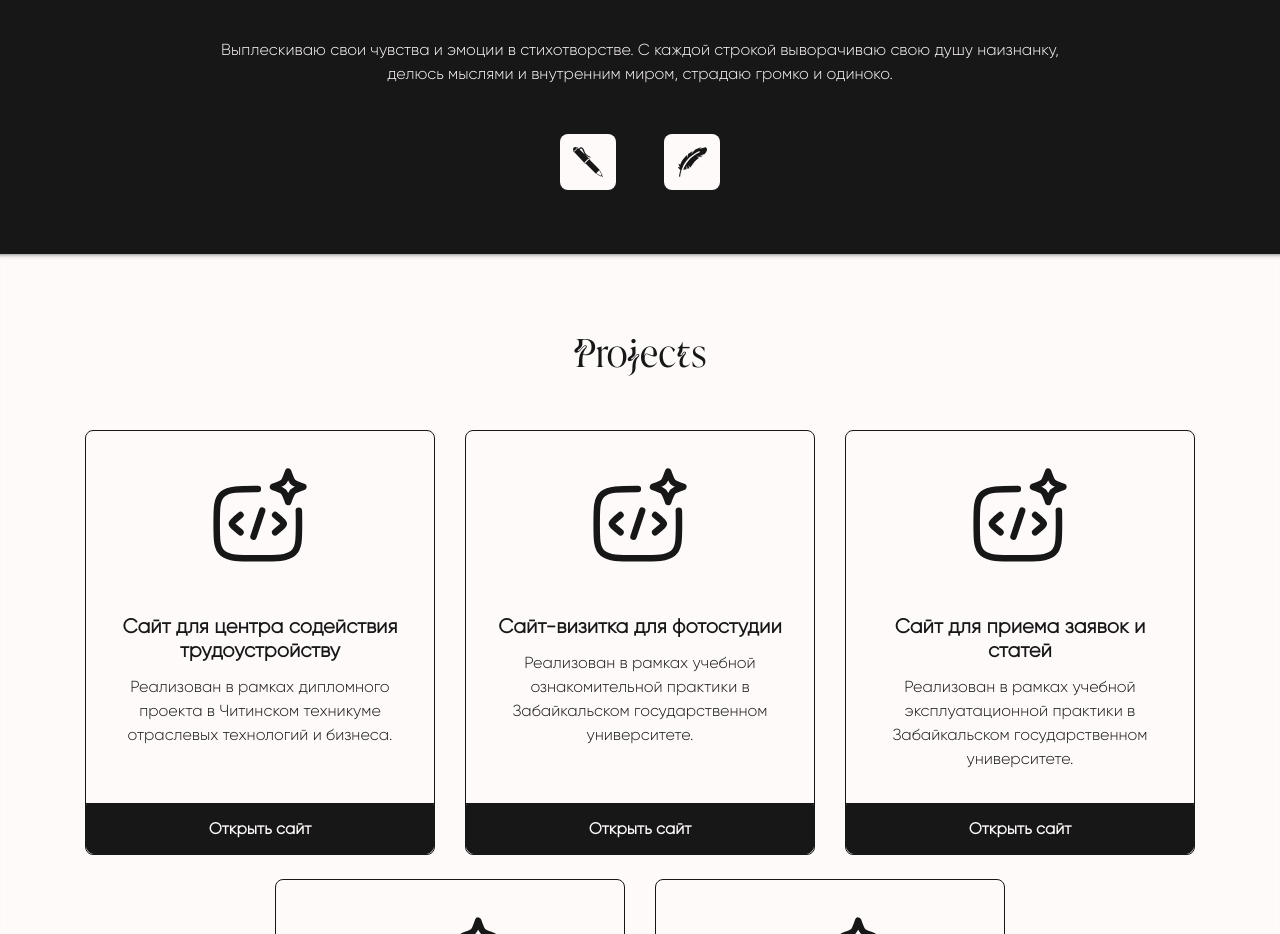
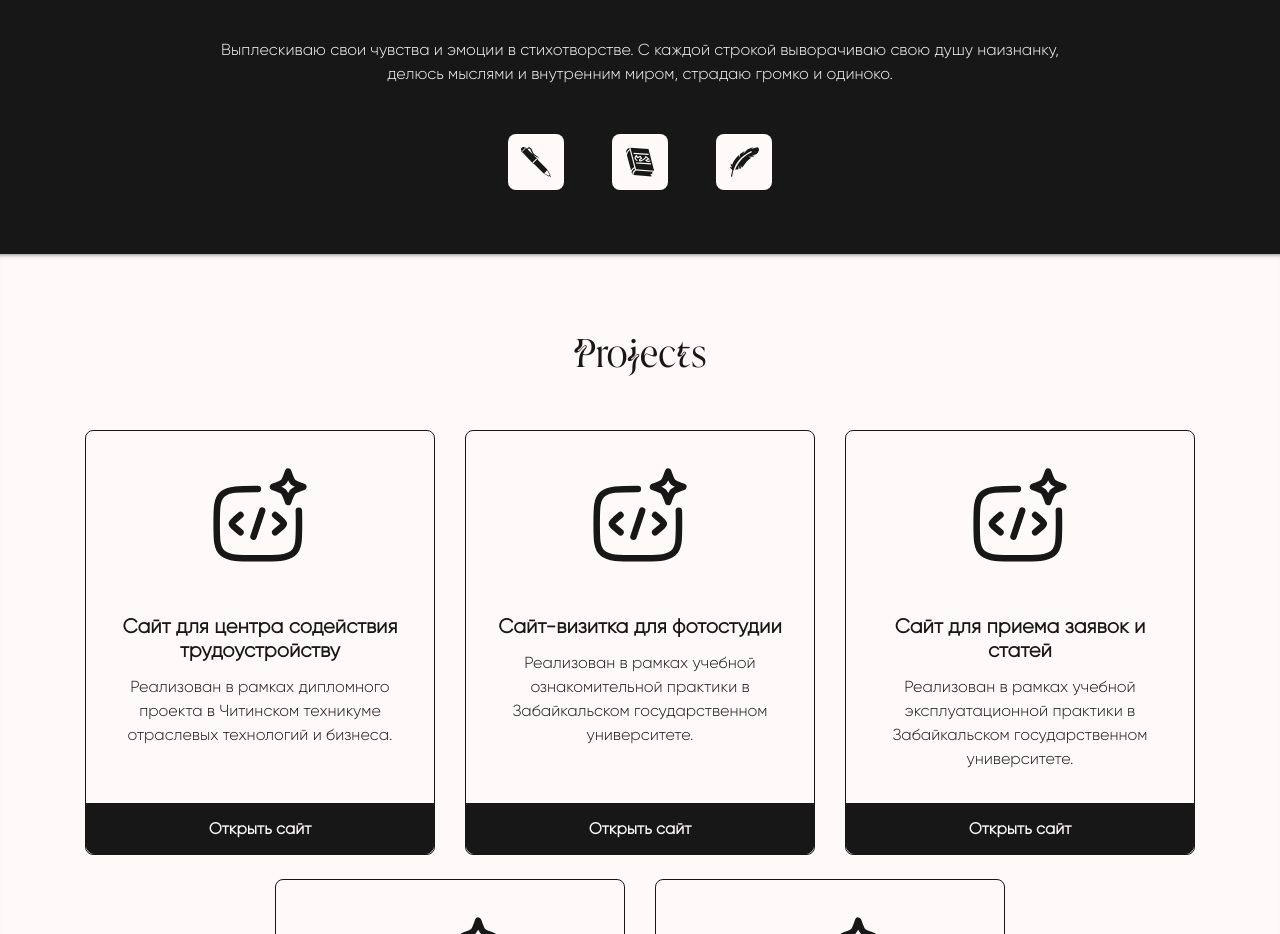
Before and after one commit to yongsatur/yongsatur.github.io, a plain HTML site: page index.html in a window 1280 px wide. Shown: the part 2120-3054 px from the top of the page. Drawn offline with Linux system fonts and the light colour scheme.

Commit message:
Обновление информации.

```diff
--- a/index.html
+++ b/index.html
@@ -162,6 +162,9 @@
             <div class="poems wow animate__backInUp" data-wow-duration="1s">
                 <a href="https://stihoclub.ru/users/297" target="_blank" title="Открыть профиль на Стихоклуб.ру">
                     <img src="img/sections/pen.svg" style="transform: scaleX(-1);" alt="Ручка">
+                </a>
+                <a href="https://stihirus.ru/avtor/en-satur" target="_blank" title="Открыть профиль на Стихирус.ру">
+                    <img src="img/sections/book.svg" alt="Книга">
                 </a>
                 <a href="https://poeziya.ru/u/91967/" target="_blank" title="Открыть профиль на Поэзия.ру">
                     <img src="img/sections/feather.svg" alt="Перо">
```
Also changed, not shown: img/sections/book.svg (added).
